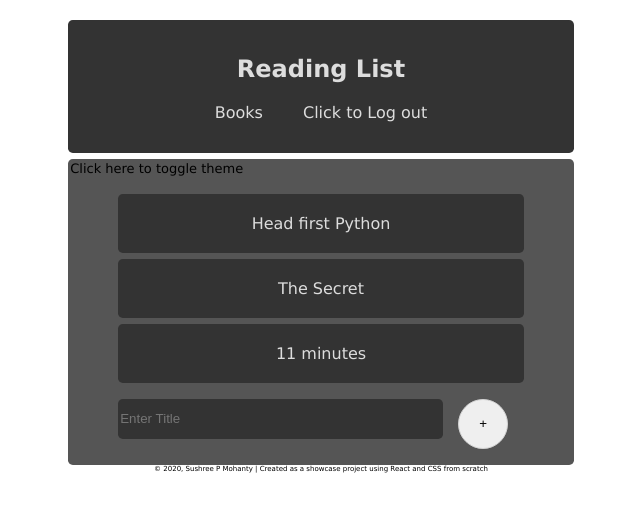
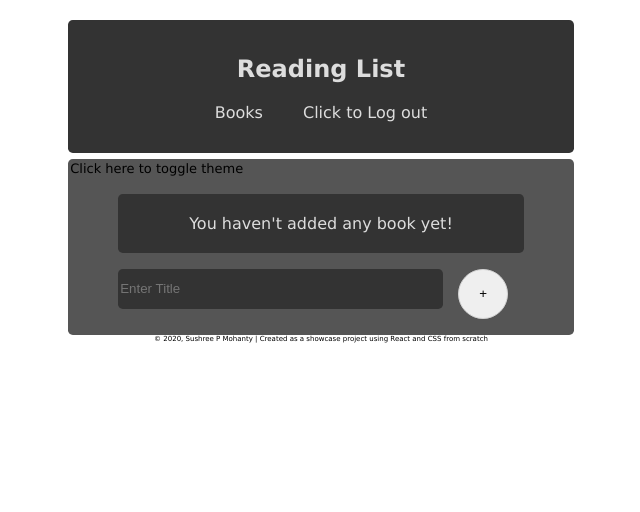
Before and after one commit to SushreeP/booklist-app, a React (Create React App) app: page / in a window 1280 px wide. Shown: the top 512 px of the page, without its empty margins (319-959 px from the left). Built offline with nearby package versions, Linux system fonts and the light colour scheme.

Commit message:
update code - booklist is empty inititally

```diff
--- a/public/index.html
+++ b/public/index.html
@@ -2,7 +2,6 @@
 <html lang="en">
   <head>
     <meta charset="utf-8" />
-    <!--link rel="icon" href="%PUBLIC_URL%/favicon.ico" /-->
     <meta name="viewport" content="width=device-width, initial-scale=1" />
     <meta name="theme-color" content="#000000" />
     <meta
--- a/src/BookList.js
+++ b/src/BookList.js
@@ -22,7 +22,13 @@ const BookList = () => {
       </div>
       <ul>
         {loggedin ? (
-          books
+          booklist.length === 0 ? (
+            <li style={{ background: theme.bg, color: theme.font }}>
+              You haven't added any book yet!
+            </li>
+          ) : (
+            books
+          )
         ) : (
           <li style={{ background: theme.bg, color: theme.font }}>
             Log in to see your Reading List!!
--- a/src/ContextComponents/BookContext.js
+++ b/src/ContextComponents/BookContext.js
@@ -6,9 +6,9 @@ export const BookContext = createContext();
 const BookContextProvider = (props) => {
   const [books, setBooks] = useState({
     booklist: [
-      { title: "Head first Python", id: v1() },
+      /*{ title: "Head first Python", id: v1() },
       { title: "The Secret", id: v1() },
-      { title: "11 minutes", id: v1() },
+      { title: "11 minutes", id: v1() },*/
     ],
   });
 
```
Also changed, not shown: 1 other file (tests, documents, lock files or other folders).
